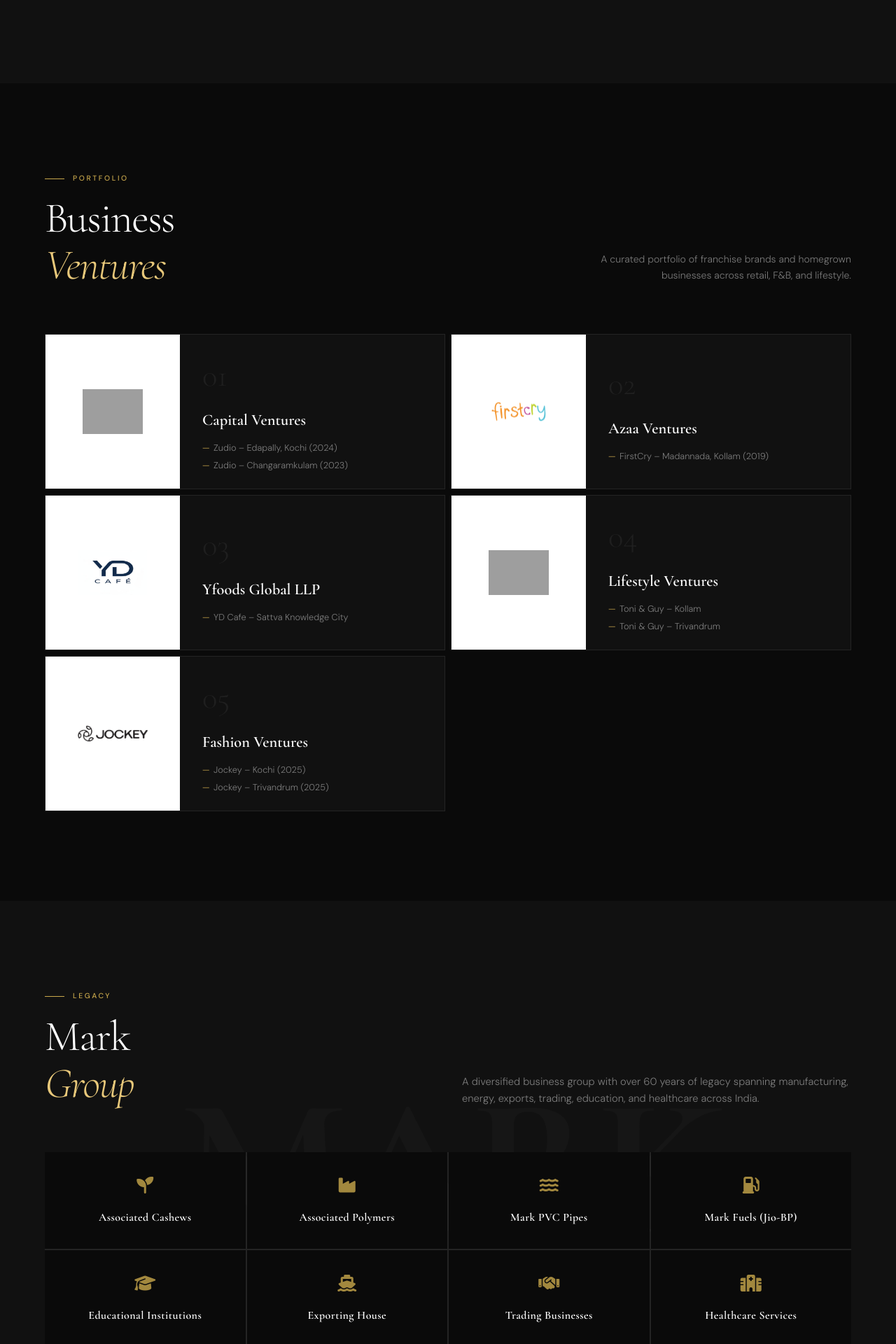
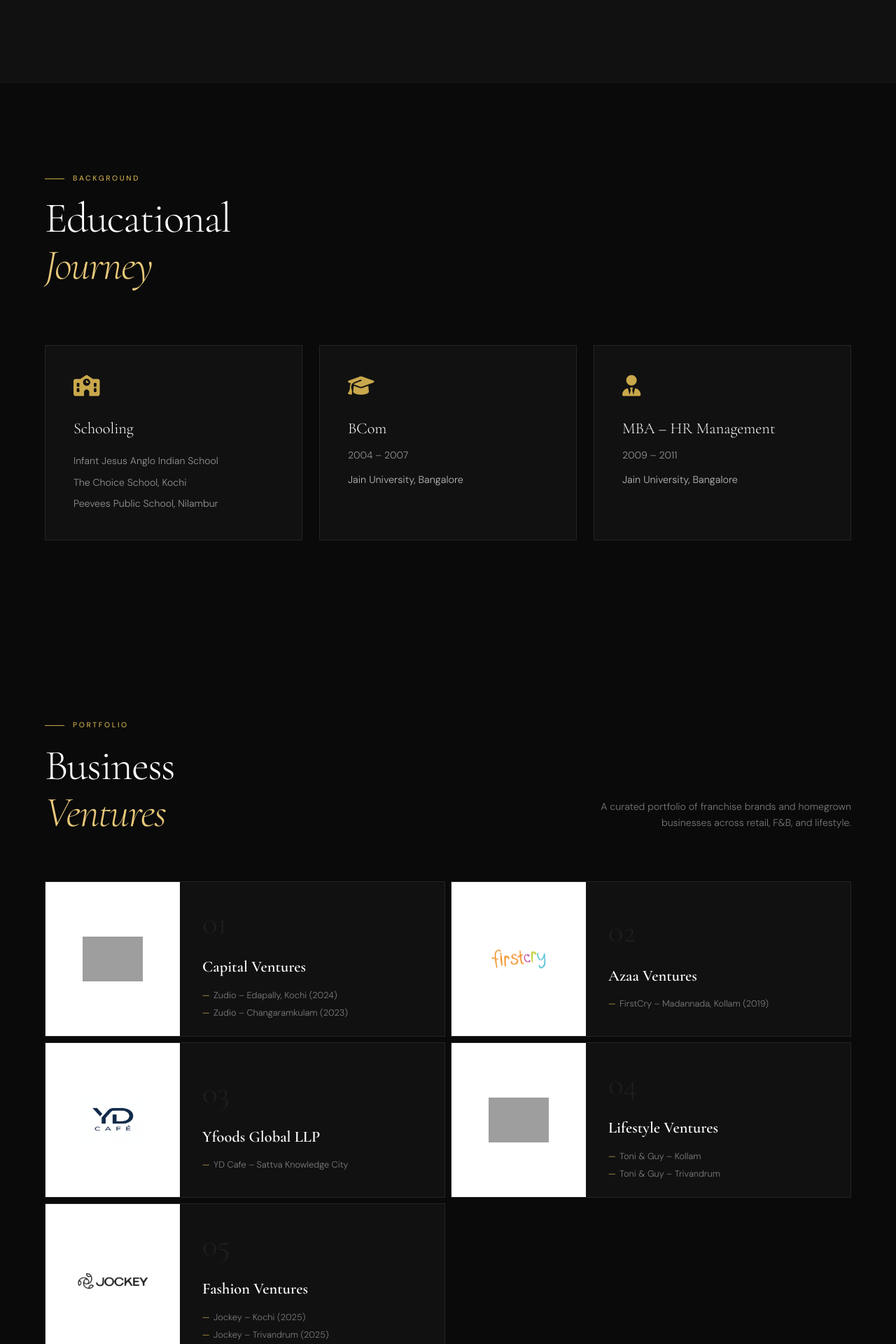
Before and after one commit to abhinavdeveloperiz/mark_group, a Django app: page / in a window 1280 px wide. Shown: the part 1644-3564 px from the top of the page at 70% size. Run offline with Django 4.2, Linux system fonts and the light colour scheme; some libraries are stand-ins or nearby versions; grey boxes are pictures that could not be loaded.

Commit message:
commit with edu

```diff
--- a/app/templates/index.html
+++ b/app/templates/index.html
@@ -395,6 +395,114 @@
         </div>
     </section>
 
+    <!-- ════════════════════════════════════
+     EDUCATION (CARD DESIGN)
+════════════════════════════════════ -->
+    <section id="education" class="bg-dark py-32 px-6 md:px-16">
+        <div class="max-w-[1200px] mx-auto">
+
+            <!-- Header -->
+            <div class="mb-20 reveal">
+                <div class="s-label">
+                    <span class="text-gold text-[.65rem] tracking-[.25em] uppercase font-medium">Background</span>
+                </div>
+                <h2 class="font-display font-light leading-[1.1] tracking-tight text-[clamp(2.2rem,5vw,3.8rem)]">
+                    Educational<br /><em class="italic text-gold-light">Journey</em>
+                </h2>
+            </div>
+
+            <!-- Cards -->
+            <div class="grid grid-cols-1 md:grid-cols-3 gap-6">
+
+                <!-- Schooling -->
+                <div
+                    class="group bg-dark2 border border-white/[.08] p-10 relative overflow-hidden hover:bg-dark3 transition-all duration-500 reveal">
+
+                    <!-- Glow -->
+                    <div
+                        class="absolute inset-0 opacity-0 group-hover:opacity-100 transition duration-500 bg-[radial-gradient(circle_at_top,rgba(201,168,76,.15),transparent_70%)]">
+                    </div>
+
+                    <!-- Icon -->
+                    <div class="text-gold text-3xl mb-6">
+                        <i class="fas fa-school"></i>
+                    </div>
+
+                    <h3 class="font-display text-[1.4rem] mb-4">Schooling</h3>
+
+                    <ul class="text-white/55 text-[.88rem] space-y-2 leading-relaxed">
+                        <li>Infant Jesus Anglo Indian School</li>
+                        <li>The Choice School, Kochi</li>
+                        <li>Peevees Public School, Nilambur</li>
+                    </ul>
+
+                    <!-- Hover line -->
+                    <div
+                        class="absolute bottom-0 left-0 w-0 h-[2px] bg-gold group-hover:w-full transition-all duration-500">
+                    </div>
+                </div>
+
+
+                <!-- BCom -->
+                <div
+                    class="group bg-dark2 border border-white/[.08] p-10 relative overflow-hidden hover:bg-dark3 transition-all duration-500 reveal">
+
+                    <div
+                        class="absolute inset-0 opacity-0 group-hover:opacity-100 transition duration-500 bg-[radial-gradient(circle_at_top,rgba(201,168,76,.15),transparent_70%)]">
+                    </div>
+
+                    <div class="text-gold text-3xl mb-6">
+                        <i class="fas fa-graduation-cap"></i>
+                    </div>
+
+                    <h3 class="font-display text-[1.4rem] mb-2">BCom</h3>
+
+                    <p class="text-white/55 text-[.88rem] mb-3">
+                        2004 – 2007
+                    </p>
+
+                    <p class="text-white/70 text-[.9rem]">
+                        Jain University, Bangalore
+                    </p>
+
+                    <div
+                        class="absolute bottom-0 left-0 w-0 h-[2px] bg-gold group-hover:w-full transition-all duration-500">
+                    </div>
+                </div>
+
+
+                <!-- MBA -->
+                <div
+                    class="group bg-dark2 border border-white/[.08] p-10 relative overflow-hidden hover:bg-dark3 transition-all duration-500 reveal">
+
+                    <div
+                        class="absolute inset-0 opacity-0 group-hover:opacity-100 transition duration-500 bg-[radial-gradient(circle_at_top,rgba(201,168,76,.15),transparent_70%)]">
+                    </div>
+
+                    <div class="text-gold text-3xl mb-6">
+                        <i class="fas fa-user-tie"></i>
+                    </div>
+
+                    <h3 class="font-display text-[1.4rem] mb-2">MBA – HR Management</h3>
+
+                    <p class="text-white/55 text-[.88rem] mb-3">
+                        2009 – 2011
+                    </p>
+
+                    <p class="text-white/70 text-[.9rem]">
+                        Jain University, Bangalore
+                    </p>
+
+                    <div
+                        class="absolute bottom-0 left-0 w-0 h-[2px] bg-gold group-hover:w-full transition-all duration-500">
+                    </div>
+                </div>
+
+            </div>
+
+        </div>
+    </section>
+
 
     <!-- ════════════════════════════════════
          VENTURES
@@ -533,6 +641,7 @@
             </div>
         </div>
     </section>
+
 
 
     <!-- ════════════════════════════════════
```
